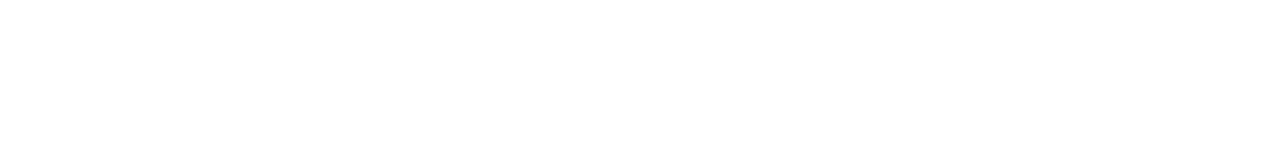
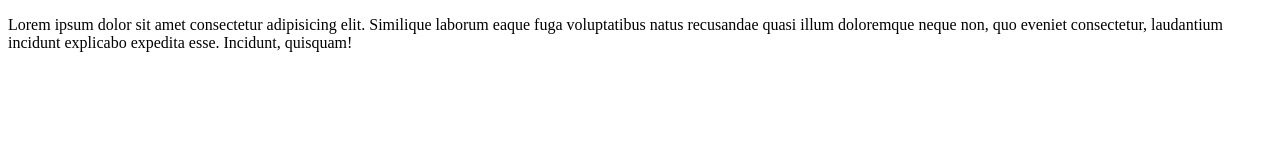
Before and after one commit to koctaa04/git-tes, a plain HTML site: page index.html in a window 1280 px wide. Drawn offline with Linux system fonts and the light colour scheme.

Commit message:
menambahkan paragraf

```diff
--- a/index.html
+++ b/index.html
@@ -7,6 +7,6 @@
     <title>Document</title>
 </head>
 <body>
-
+    <p>Lorem ipsum dolor sit amet consectetur adipisicing elit. Similique laborum eaque fuga voluptatibus natus recusandae quasi illum doloremque neque non, quo eveniet consectetur, laudantium incidunt explicabo expedita esse. Incidunt, quisquam!</p>
 </body>
 </html>
```
